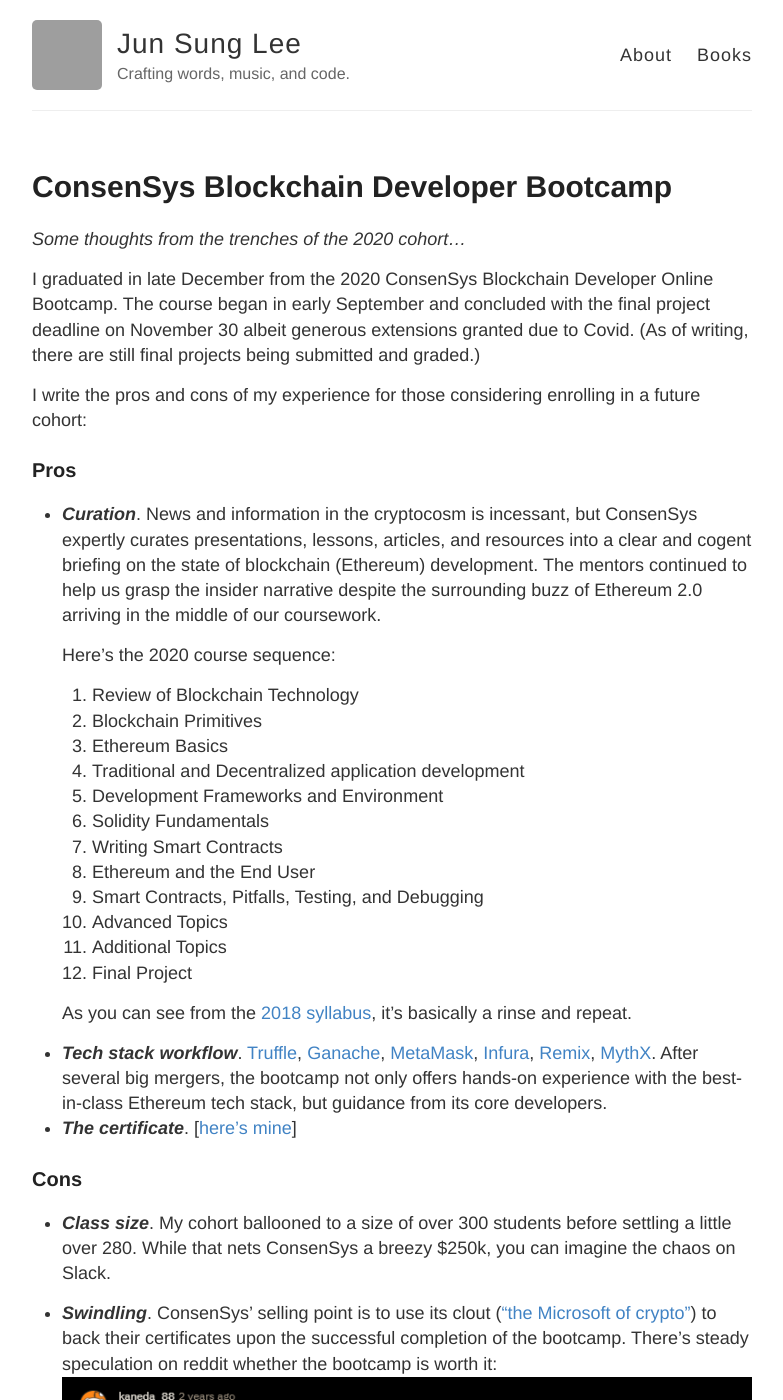
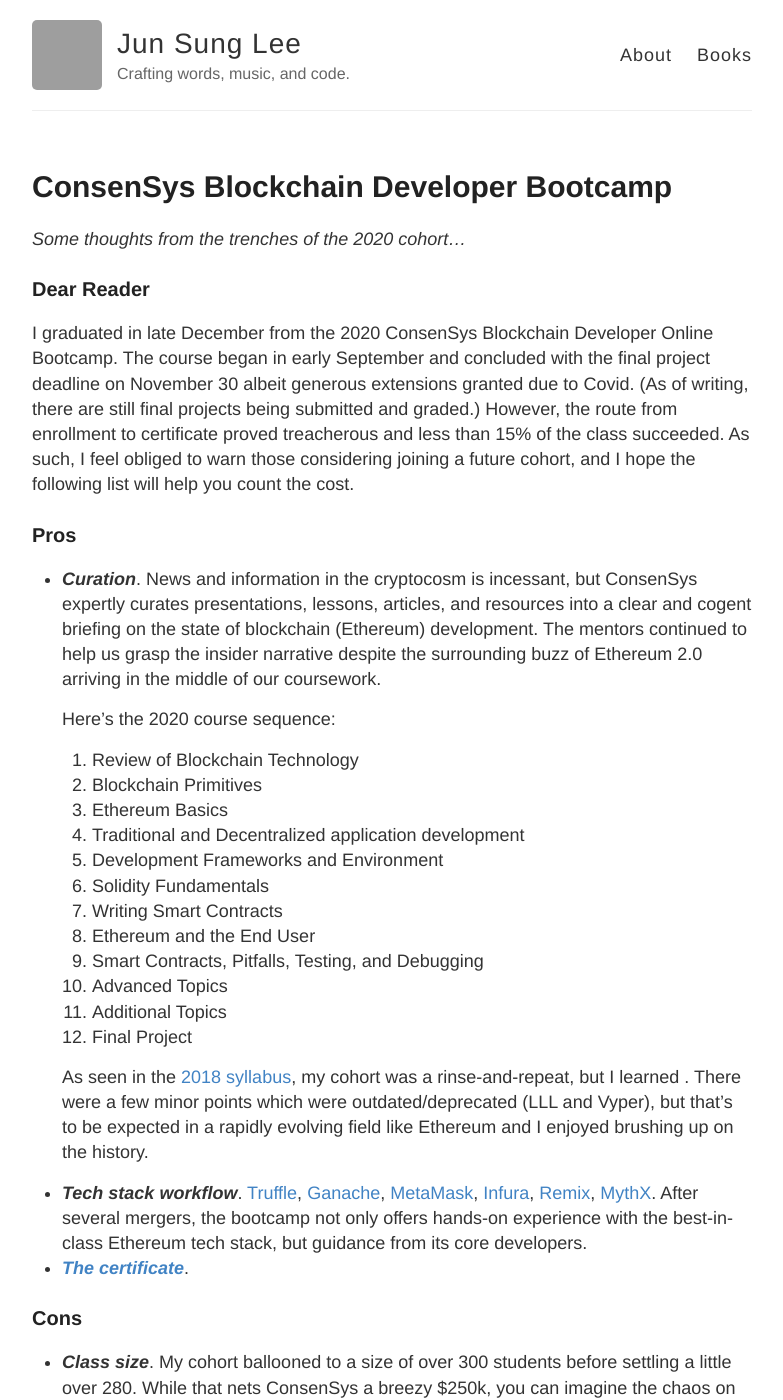
Before and after one commit to poastmil/junsunglee.com, a Jekyll site: the page built from _posts/2021-2-5-ConsenSys-Blockchain-Developer-Bootcamp.md, in a window 1280 px wide and 1400 px high. Shown: the whole window, without its empty margins (248-1031 px from the left). Built offline with Jekyll 4.4.1, drawn with Linux system fonts in a browser that asks for light colours; some of the changed text lies outside the part shown; grey boxes are pictures that could not be loaded.

Commit message:
Update 2021-2-5-ConsenSys-Blockchain-Developer-Bootcamp.md

```diff
--- a/_posts/2021-2-5-ConsenSys-Blockchain-Developer-Bootcamp.md
+++ b/_posts/2021-2-5-ConsenSys-Blockchain-Developer-Bootcamp.md
@@ -5,9 +5,8 @@
 
 *Some thoughts from the trenches of the 2020 cohort...*
 
-I graduated in late December from the 2020 ConsenSys Blockchain Developer Online Bootcamp. The course began in early September and concluded with the final project deadline on November 30 albeit generous extensions granted due to Covid. (As of writing, there are still final projects being submitted and graded.)
-
-I write the pros and cons of my experience for those considering enrolling in a future cohort:
+### Dear Reader
+I graduated in late December from the 2020 ConsenSys Blockchain Developer Online Bootcamp. The course began in early September and concluded with the final project deadline on November 30 albeit generous extensions granted due to Covid. (As of writing, there are still final projects being submitted and graded.) However, the route from enrollment to certificate proved treacherous and less than 15% of the class succeeded. As such, I feel obliged to warn those considering joining a future cohort, and I hope the following list will help you count the cost.
 
 ### Pros
 - ***Curation***. News and information in the cryptocosm is incessant, but ConsenSys expertly curates presentations, lessons, articles, and resources into a clear and cogent briefing on the state of blockchain (Ethereum) development. The mentors continued to help us grasp the insider narrative despite the surrounding buzz of Ethereum 2.0 arriving in the middle of our coursework.
@@ -26,19 +25,20 @@
   11. Additional Topics
   12. Final Project
 
-  As you can see from the [2018 syllabus](https://drive.google.com/file/d/1ngg0q1mfutNwZ6zg92jgbU72VUgxhyq1/view), it's basically a rinse and repeat.
+  As seen in the [2018 syllabus](https://drive.google.com/file/d/1ngg0q1mfutNwZ6zg92jgbU72VUgxhyq1/view), my cohort was a rinse-and-repeat, but I learned . There were a few minor points which were outdated/deprecated (LLL and Vyper), but that's to be expected in a rapidly evolving field like Ethereum and I enjoyed brushing up on the history.
 
-- ***Tech stack workflow***. [Truffle](https://www.trufflesuite.com/truffle), [Ganache](https://www.trufflesuite.com/ganache), [MetaMask](https://metamask.io/), [Infura](https://infura.io/), [Remix](https://remix.ethereum.org/#optimize=false&runs=200&evmVersion=null), [MythX](https://mythx.io/). After several big mergers, the bootcamp not only offers hands-on experience with the best-in-class Ethereum tech stack, but guidance from its core developers.
-- ***The certificate***. [[here's mine](https://courses.consensys.net/certificates/w9trgfa8fa)]
+- ***Tech stack workflow***. [Truffle](https://www.trufflesuite.com/truffle), [Ganache](https://www.trufflesuite.com/ganache), [MetaMask](https://metamask.io/), [Infura](https://infura.io/), [Remix](https://remix.ethereum.org/#optimize=false&runs=200&evmVersion=null), [MythX](https://mythx.io/). After several mergers, the bootcamp not only offers hands-on experience with the best-in-class Ethereum tech stack, but guidance from its core developers.
+- ***[The certificate](https://courses.consensys.net/certificates/w9trgfa8fa)***.
 
 ### Cons
 - ***Class size***. My cohort ballooned to a size of over 300 students before settling a little over 280. While that nets ConsenSys a breezy $250k, you can imagine the chaos on Slack.
 
-- ***Swindling***. ConsenSys' selling point is to use its clout (["the Microsoft of crypto"](https://www.reddit.com/r/ethereum/comments/b45zov/consensys_academys_developer_bootcamp_is_back/ej4mimo?utm_source=share&utm_medium=web2x&context=3)) to back their certificates upon the successful completion of the bootcamp. There's steady speculation on reddit whether the bootcamp is worth it:
-  [![Worth it?](../images/ConsenSysBootcamp.PNG "Speculation about the bootcamp")](https://www.reddit.com/r/ethdev/comments/8jwfv5/general_feeling_about_consensys_academy/)
-The fine print recommended at least a year of coding experience with a full tuition refund if you dropout within the first two weeks. The course progresses gradually enough. What they fail to mention until the very end, buried in page 6 the final project grading rubric, is verbatim:
+- ***Swindling***. ConsenSys' selling point is to use its clout (["the Microsoft of crypto"](https://www.reddit.com/r/ethereum/comments/b45zov/consensys_academys_developer_bootcamp_is_back/ej4mimo?utm_source=share&utm_medium=web2x&context=3)) to back their certificates upon the successful completion of the bootcamp. There's decent buzz online as redditors consider the cost:
+  [![Worth it?](../images/ConsenSysBootcamp.PNG "General confusion about the bootcamp's target audience")](https://www.reddit.com/r/ethdev/comments/8jwfv5/general_feeling_about_consensys_academy/)
+
+  The fine print recommended at least a year of coding experience with a full tuition refund if you dropout within the first two weeks. The course progresses gradually enough. What they fail to mention until the very end, buried in page 6 of the [final project grading rubric](https://docs.google.com/document/d/1fSiejecMogc2h7aJxIl9tfZbHRFXTipftWLevUKAmQ4/edit):
   > **A note on project difficulty**: Depending on your current web development skill level, this project may be more or less difficult.
 
-  [My final project](https://github.com/jun-sung/doge-emporium) ended up being 3% written in Solidity, and 95% in JavaScript, so unless you have a good handle of JS (or know someone who does) the likelihood that you'll pass with ConsenSys' Solidity lessons is astronomically low. To give you an idea of how many were rudely surprised by this: in my cohort of roughly 280 students,  only 42 submitted their project by the deadline, and even fewer actually passed.
+  [My final project](https://github.com/jun-sung/doge-emporium) consists of 3% Solidity and 95% JavaScript, so unless you have a good handle of JS (or know someone who does) the likelihood of passing merely with ConsenSys' Solidity lessons is astronomically low. To give you an idea of how many were rudely surprised by this: of the ~280 in my cohort, only 42 submitted their project by the deadline, and I'm guessing that even fewer passed.
 
 - ***Hidden certificate***(?) While conversing with the grader of my final project, I asked if/when I needed to resolve the issues he flagged on my project repo. He replied saying that resolving the issues will enable me to get the ConsenSys certificate of proficiency apart from their certificate of completion. Meaning, there are TWO certificates though this is not mentioned anywhere in the course or in the Slack channel. I received the one for completion, but even after resolving his flagged issues within the week, he has yet to get back to me about earning the second certificate.
```
